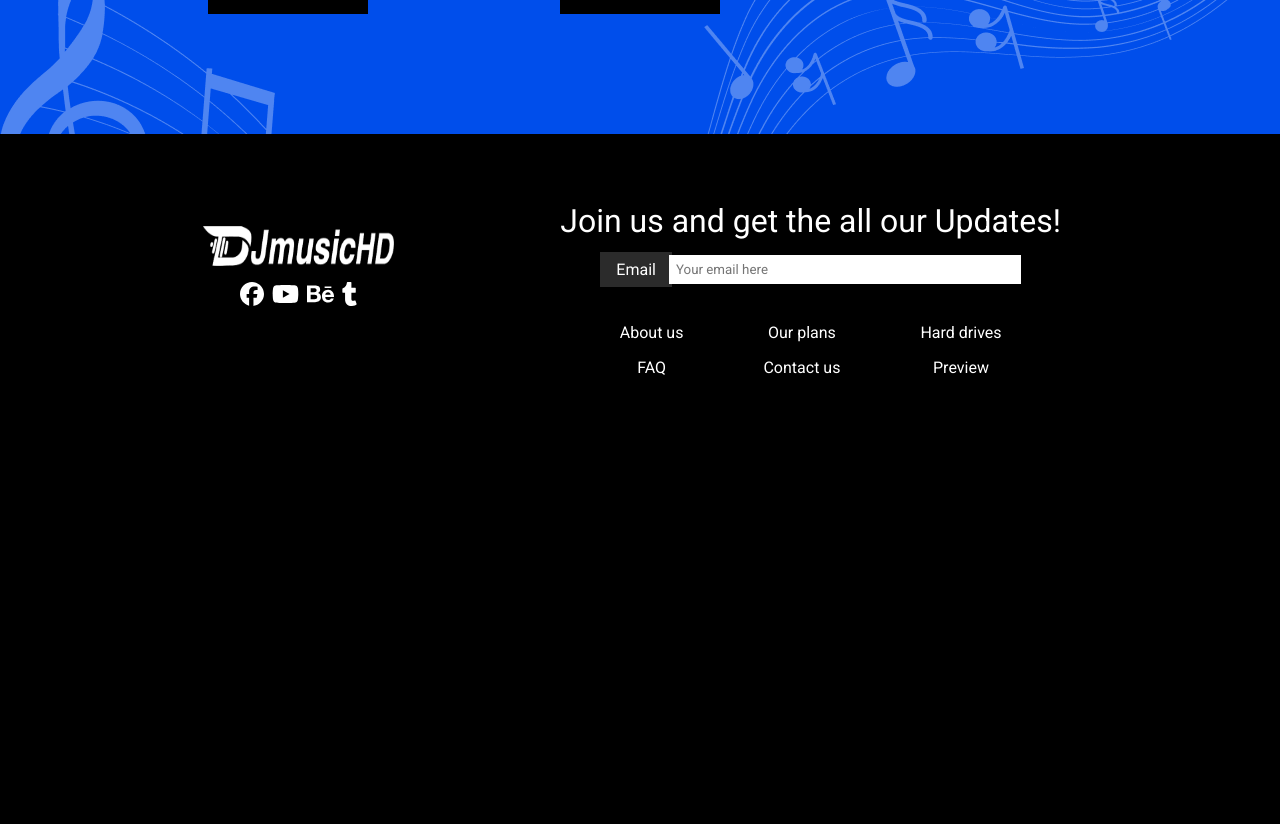
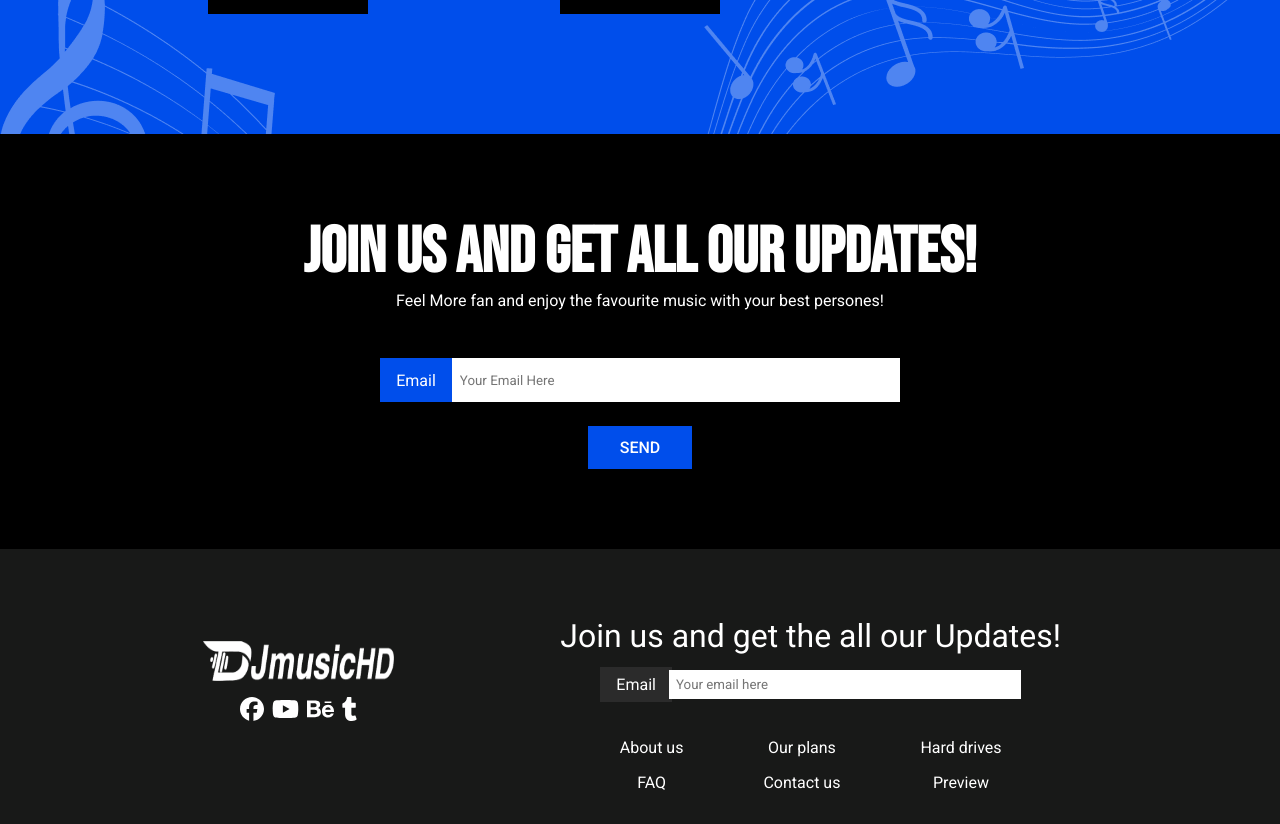
Before and after one commit to ahadout/DjMusic, a React (Create React App) app: page /cloud-drives in a window 1280 px wide. Shown: the part 3300-4124 px from the top of the page. Before the commit the page ends 3709 px from the top, so only its background shows below. Built offline with nearby package versions, Linux system fonts and the light colour scheme; a web font is replaced by a local one.

Commit message:
Newsletter Component Created and added to Section 4 in Cloud Drives

```diff
--- /dev/null
+++ b/src/assets/css/Components/Newsletter.css
@@ -0,0 +1,47 @@
+#Newsletter {
+  display: flex;
+  flex-direction: column;
+  justify-content: center;
+  align-items: center;
+  margin: 1rem 0;
+  padding: 4rem 0;
+  color: var(--secondary-color);
+}
+#Newsletter h1 {
+  font-family: var(--heading-font-family);
+  font-size: 4rem;
+}
+#Newsletter div {
+  margin: 2rem 0;
+  display: grid;
+  grid-template-columns: max-content 1fr;
+  align-items: center;
+}
+#Newsletter > p {
+  margin-bottom: 1rem;
+}
+#Newsletter label {
+  background-color: var(--primary-color);
+  color: var(--secondary-color);
+  display: flex;
+  align-items: center;
+  height: 100%;
+  padding: 0rem 1rem;
+}
+#Newsletter div input {
+  height: 2.75rem;
+  width: 28rem;
+  padding: 1rem 0.5rem;
+  border: none;
+  outline: none;
+}
+#Newsletter button {
+  padding: 0.75rem 2rem;
+  font-size: 1rem;
+  font-weight: 500;
+  background-color: var(--primary-color);
+  color: var(--secondary-color);
+  border: none;
+  outline: none;
+  margin-top: -0.5rem;
+}
--- a/src/assets/css/Footer.css
+++ b/src/assets/css/Footer.css
@@ -1,5 +1,5 @@
 footer {
-  background-color: var(--bg-primary-color);
+  background-color: var(--footer-color);
   color: var(--secondary-color);
 }
 .container {
--- a/src/assets/css/style.css
+++ b/src/assets/css/style.css
@@ -6,6 +6,7 @@
   --bg-primary-color: #000000;
   --primary-color: #004eeb;
   --secondary-color: #ffffff;
+  --footer-color: #181918;
   --font-family: "Roboto";
   --heading-font-family: "Bebas Neue";
   --font-weight-bold: 600;
--- /dev/null
+++ b/src/components/Newsletter.js
@@ -0,0 +1,19 @@
+import React from "react";
+import "../../src/assets/css/Components/Newsletter.css";
+function Newsletter() {
+  return (
+    <div id="Newsletter">
+      <h1>Join us and get all our Updates!</h1>
+      <p>
+        Feel More fan and enjoy the favourite music with your best persones!
+      </p>
+      <div>
+        <label>Email</label>
+        <input placeholder="Your Email Here" />
+      </div>
+      <button>SEND</button>
+    </div>
+  );
+}
+
+export default Newsletter;
--- a/src/pages/CloudDrives/CloudDrives.js
+++ b/src/pages/CloudDrives/CloudDrives.js
@@ -4,6 +4,7 @@ import Footer from "../../components/Footer";
 import CloudDrive_Section1 from "../../pages/CloudDrives/CloudDrives_Section1";
 import CloudDrive_Section2 from "../../pages/CloudDrives/CloudDrives_Section2";
 import CloudDrive_Section3 from "../../pages/CloudDrives/CloudDrives_Section3";
+import CloudDrive_Section4 from "../../pages/CloudDrives/CloudDrives_Section4";
 
 function CloudDrives() {
   return (
@@ -12,7 +13,7 @@ function CloudDrives() {
       <CloudDrive_Section1 />
       <CloudDrive_Section2 />
       <CloudDrive_Section3 />
-
+      <CloudDrive_Section4 />
       <Footer />
     </>
   );
--- /dev/null
+++ b/src/pages/CloudDrives/CloudDrives_Section4.js
@@ -0,0 +1,7 @@
+import React from "react";
+import Newsletter from "../../components/Newsletter";
+function CloudDrives_Section4() {
+  return <Newsletter />;
+}
+
+export default CloudDrives_Section4;
```
